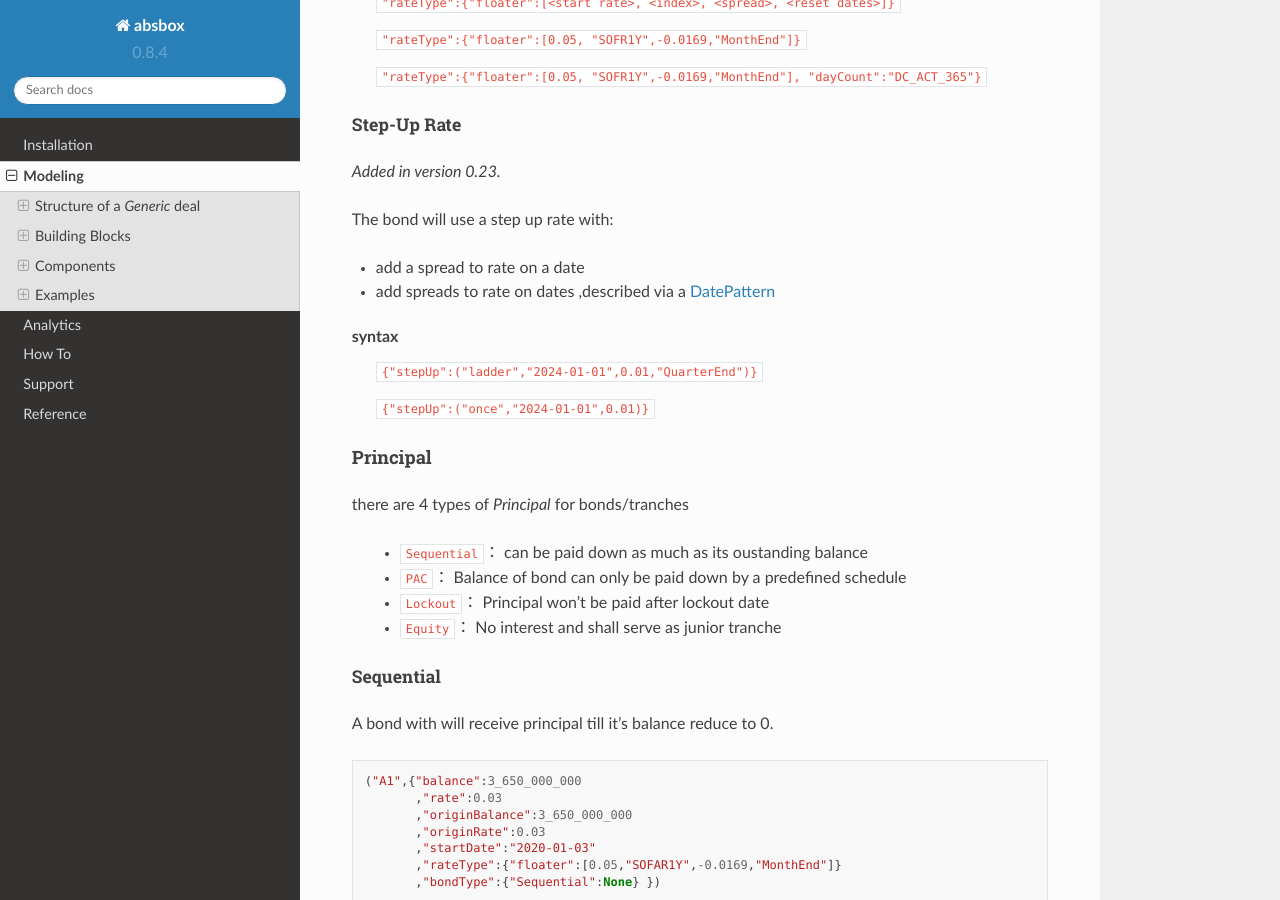
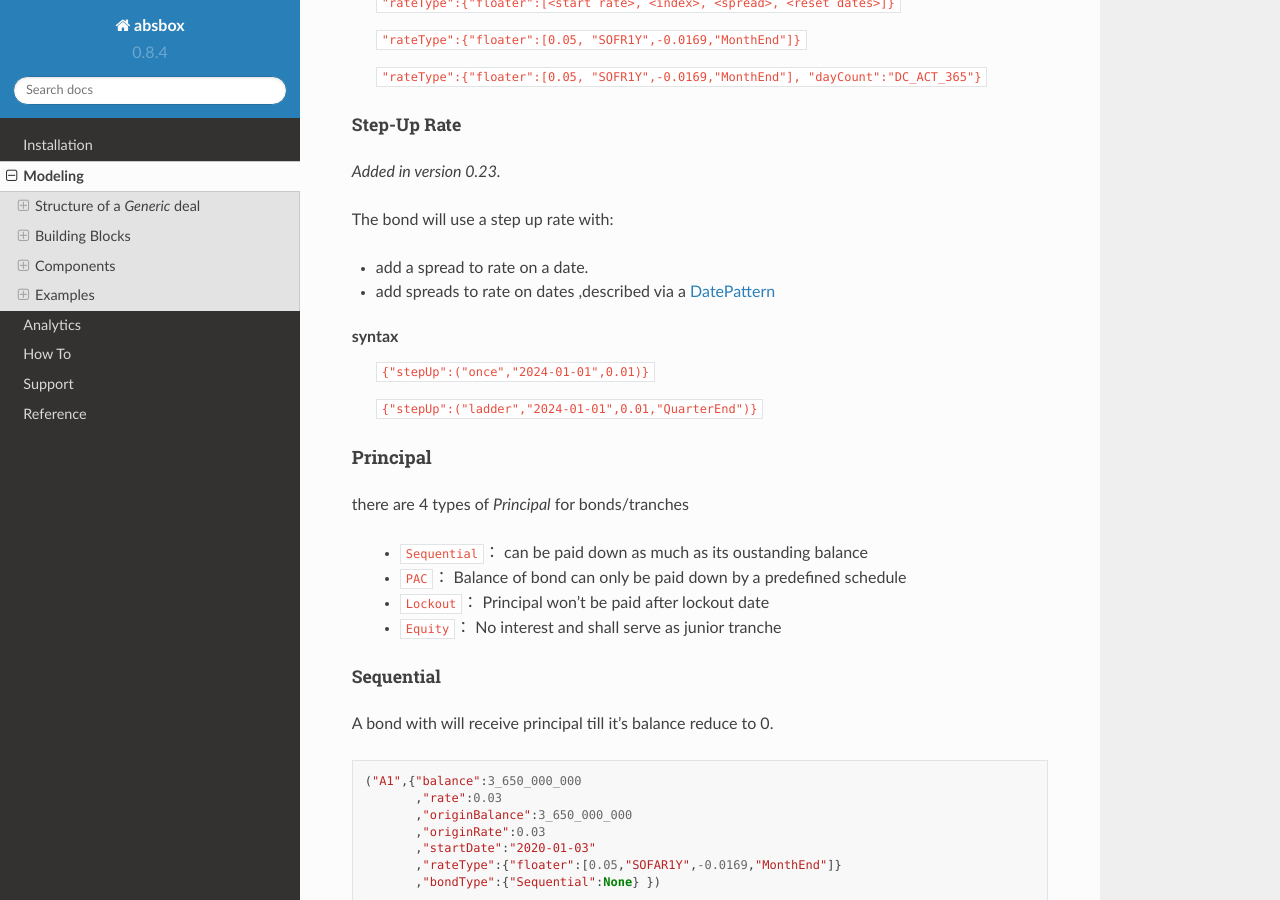
Before and after one commit to yellowbean/absbox-doc, a Sphinx documentation site: the page built from docs/source/modeling.rst, in a window 1280 px wide and 900 px high, scrolled down 27256 px. Built offline with Sphinx 7.4.7 and the Read the Docs theme 2.0.0, drawn with Linux system fonts in a browser that asks for light colours; some of the changed text lies outside the part shown.

```diff
--- a/docs/source/modeling.rst
+++ b/docs/source/modeling.rst
@@ -1369,13 +1369,14 @@ Step-Up Rate
 
 The bond will use a step up rate with:
 
-* add a spread to rate on a date
+* add a spread to rate on a date.
 * add spreads to rate on dates ,described via a :ref:`DatePattern`
 
 syntax
+    :code:`{"stepUp":("once","2024-01-01",0.01)}`
+
     :code:`{"stepUp":("ladder","2024-01-01",0.01,"QuarterEnd")}`
 
-    :code:`{"stepUp":("once","2024-01-01",0.01)}`
 
 
 Principal
```
Also changed, not shown: other parts of docs/source/modeling.rst (+3 -1 lines).
